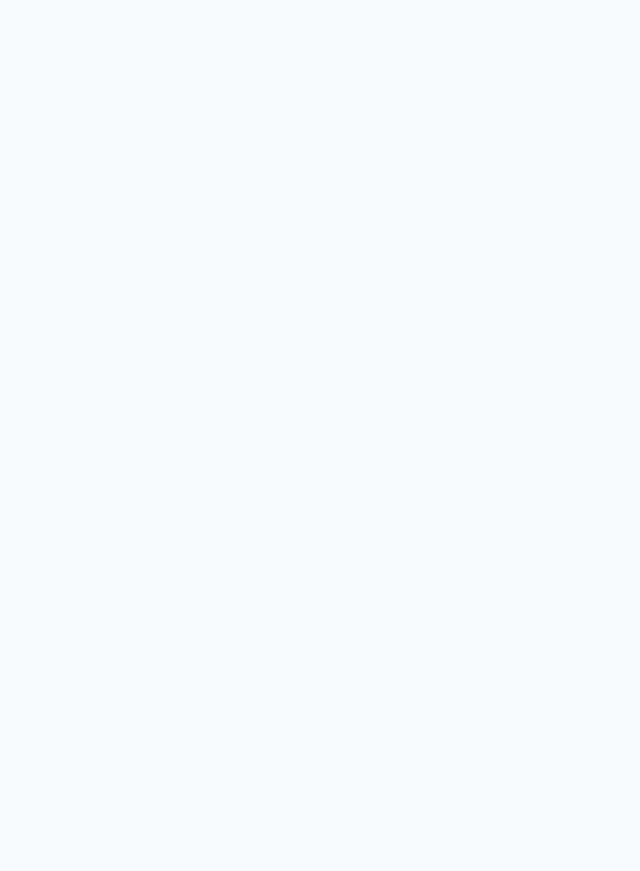
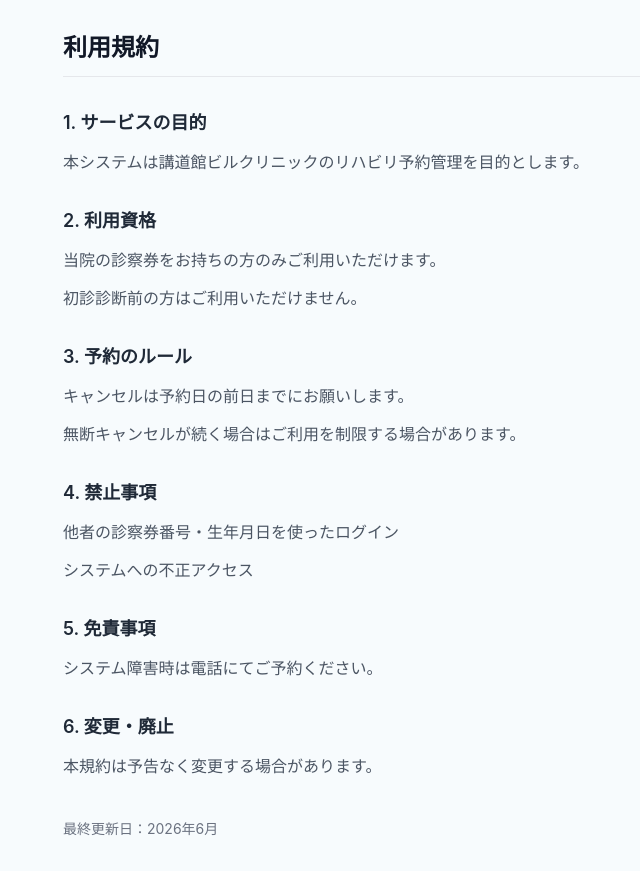
Before and after one commit to KakutaSho28/kodokan-booking, a Nuxt app in the folder frontend/: page /terms in a window 1280 px wide. Before the commit this address had no page. Shown: the whole page, without its empty margins (257-897 px from the left). Before the commit the page ends 800 px from the top, so only its background shows below. Built offline with nearby package versions, Linux system fonts and the light colour scheme.

Commit message:
feat: 利用規約・プライバシーポリシーページ追加

```diff
--- a/frontend/layouts/portal.vue
+++ b/frontend/layouts/portal.vue
@@ -72,10 +72,21 @@ onMounted(() => {
 
     <footer class="border-t border-gray-200 bg-white">
       <div
-        class="mx-auto max-w-5xl px-4 py-5 text-xs leading-6 text-gray-500 md:px-6"
+        class="mx-auto max-w-5xl space-y-2 px-4 py-5 text-xs leading-6 text-gray-500 md:px-6"
       >
-        講道館ビルクリニック｜〒112-0003 東京都文京区春日1-16-30｜TEL:
-        03-5842-6311
+        <p>
+          講道館ビルクリニック｜〒112-0003 東京都文京区春日1-16-30｜TEL:
+          03-5842-6311
+        </p>
+        <nav class="flex gap-3 text-gray-400">
+          <NuxtLink class="underline hover:text-gray-600" to="/terms">
+            利用規約
+          </NuxtLink>
+          <span>|</span>
+          <NuxtLink class="underline hover:text-gray-600" to="/privacy">
+            プライバシーポリシー
+          </NuxtLink>
+        </nav>
       </div>
     </footer>
   </div>
--- a/frontend/pages/portal/login.vue
+++ b/frontend/pages/portal/login.vue
@@ -251,6 +251,28 @@ watch(
         </button>
       </form>
 
+      <p class="mt-3 text-center text-xs text-gray-400">
+        ログインすることで
+        <NuxtLink
+          class="text-[#2C5F8A] underline hover:text-[#4A90B8]"
+          rel="noopener noreferrer"
+          target="_blank"
+          to="/terms"
+        >
+          利用規約
+        </NuxtLink>
+        と
+        <NuxtLink
+          class="text-[#2C5F8A] underline hover:text-[#4A90B8]"
+          rel="noopener noreferrer"
+          target="_blank"
+          to="/privacy"
+        >
+          プライバシーポリシー
+        </NuxtLink>
+        に同意したものとみなします
+      </p>
+
       <p class="mt-4 text-sm leading-6 text-gray-500">
         診察券番号・生年月日でログインできます。ご不明な場合は受付
         (03-5842-6311) にお問い合わせください。
--- /dev/null
+++ b/frontend/pages/privacy.vue
@@ -0,0 +1,59 @@
+<script setup lang="ts">
+definePageMeta({
+  layout: "portal",
+});
+</script>
+
+<template>
+  <div class="mx-auto max-w-2xl px-4 py-8">
+    <h1 class="mb-6 border-b pb-3 text-2xl font-bold text-gray-900">
+      プライバシーポリシー
+    </h1>
+
+    <section>
+      <h2 class="mb-3 mt-8 text-lg font-semibold text-gray-800">
+        1. 個人情報の取り扱いについて
+      </h2>
+      <div class="space-y-3 leading-relaxed text-gray-600">
+        <p>
+          収集する情報：氏名、診察券番号、生年月日、メールアドレス、予約情報
+        </p>
+        <p>
+          利用目的：リハビリ予約管理、メール通知送信、クリニック業務の円滑化
+        </p>
+      </div>
+    </section>
+
+    <section>
+      <h2 class="mb-3 mt-8 text-lg font-semibold text-gray-800">
+        2. 個人情報の第三者提供
+      </h2>
+      <p class="leading-relaxed text-gray-600">
+        法令に基づく場合を除き、第三者への提供は行いません。
+      </p>
+    </section>
+
+    <section>
+      <h2 class="mb-3 mt-8 text-lg font-semibold text-gray-800">
+        3. 個人情報の管理
+      </h2>
+      <div class="space-y-3 leading-relaxed text-gray-600">
+        <p>適切なセキュリティ対策を講じて管理します。</p>
+        <p>不要になった個人情報は適切に廃棄します。</p>
+      </div>
+    </section>
+
+    <section>
+      <h2 class="mb-3 mt-8 text-lg font-semibold text-gray-800">
+        4. お問い合わせ
+      </h2>
+      <div class="space-y-2 leading-relaxed text-gray-600">
+        <p>講道館ビルクリニック 受付</p>
+        <p>〒112-0003 東京都文京区春日1-16-30 講道館本館6階</p>
+        <p>TEL: 03-5842-6311（平日 9:00〜18:00）</p>
+      </div>
+    </section>
+
+    <p class="mt-10 text-sm text-gray-500">最終更新日：2026年6月</p>
+  </div>
+</template>
--- /dev/null
+++ b/frontend/pages/terms.vue
@@ -0,0 +1,66 @@
+<script setup lang="ts">
+definePageMeta({
+  layout: "portal",
+});
+</script>
+
+<template>
+  <div class="mx-auto max-w-2xl px-4 py-8">
+    <h1 class="mb-6 border-b pb-3 text-2xl font-bold text-gray-900">
+      利用規約
+    </h1>
+
+    <section>
+      <h2 class="mb-3 mt-8 text-lg font-semibold text-gray-800">
+        1. サービスの目的
+      </h2>
+      <p class="leading-relaxed text-gray-600">
+        本システムは講道館ビルクリニックのリハビリ予約管理を目的とします。
+      </p>
+    </section>
+
+    <section>
+      <h2 class="mb-3 mt-8 text-lg font-semibold text-gray-800">2. 利用資格</h2>
+      <div class="space-y-3 leading-relaxed text-gray-600">
+        <p>当院の診察券をお持ちの方のみご利用いただけます。</p>
+        <p>初診診断前の方はご利用いただけません。</p>
+      </div>
+    </section>
+
+    <section>
+      <h2 class="mb-3 mt-8 text-lg font-semibold text-gray-800">
+        3. 予約のルール
+      </h2>
+      <div class="space-y-3 leading-relaxed text-gray-600">
+        <p>キャンセルは予約日の前日までにお願いします。</p>
+        <p>無断キャンセルが続く場合はご利用を制限する場合があります。</p>
+      </div>
+    </section>
+
+    <section>
+      <h2 class="mb-3 mt-8 text-lg font-semibold text-gray-800">4. 禁止事項</h2>
+      <div class="space-y-3 leading-relaxed text-gray-600">
+        <p>他者の診察券番号・生年月日を使ったログイン</p>
+        <p>システムへの不正アクセス</p>
+      </div>
+    </section>
+
+    <section>
+      <h2 class="mb-3 mt-8 text-lg font-semibold text-gray-800">5. 免責事項</h2>
+      <p class="leading-relaxed text-gray-600">
+        システム障害時は電話にてご予約ください。
+      </p>
+    </section>
+
+    <section>
+      <h2 class="mb-3 mt-8 text-lg font-semibold text-gray-800">
+        6. 変更・廃止
+      </h2>
+      <p class="leading-relaxed text-gray-600">
+        本規約は予告なく変更する場合があります。
+      </p>
+    </section>
+
+    <p class="mt-10 text-sm text-gray-500">最終更新日：2026年6月</p>
+  </div>
+</template>
```
